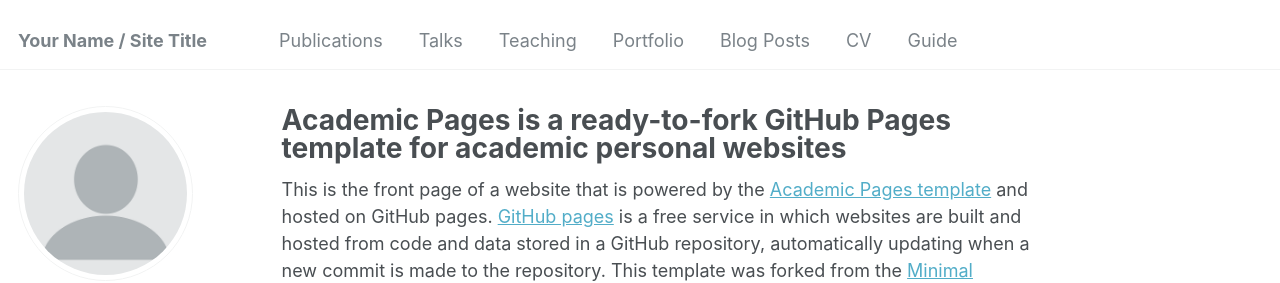
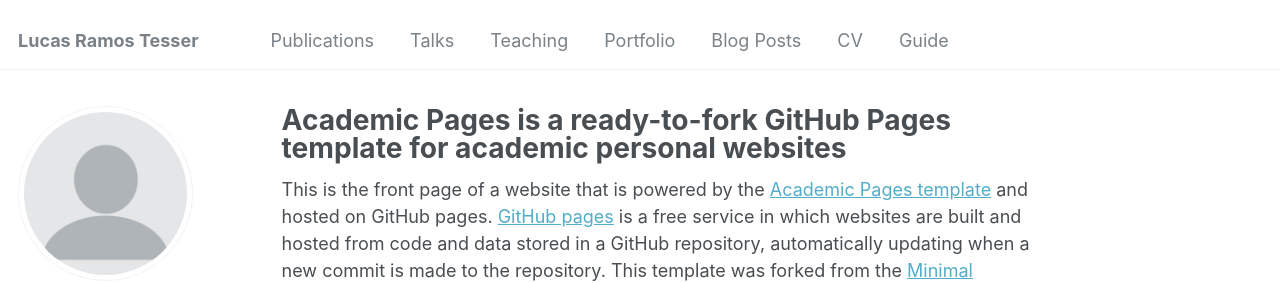
Before and after one commit to ltessergeo/ltesser, a Jekyll site: the page built from _pages/about.md, in a window 1280 px wide. Shown: the top 283 px of the page. Built offline with Jekyll 4.4.1, drawn with Linux system fonts in a browser that asks for light colours; some web fonts are replaced.

Commit message:
Update _config.yml

```diff
--- a/_config.yml
+++ b/_config.yml
@@ -8,7 +8,7 @@
 
 # Basic Site Settings
 locale                   : "en-US"
-title                    : "Your Name / Site Title"
+title                    : "Lucas Ramos Tesser"
 title_separator          : "-"
 name                     : &name "Your Name"
 description              : &description "personal description"
```
